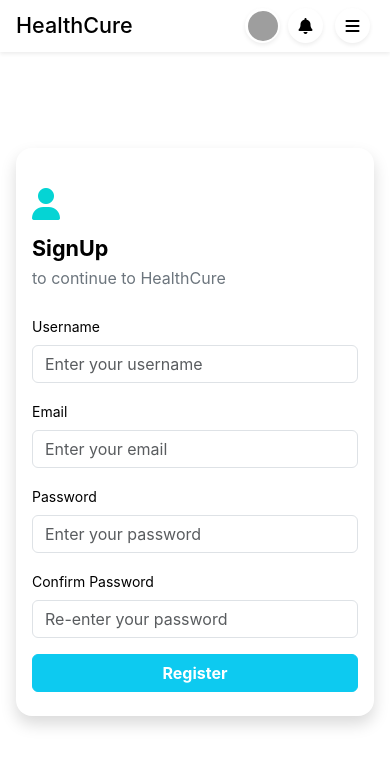
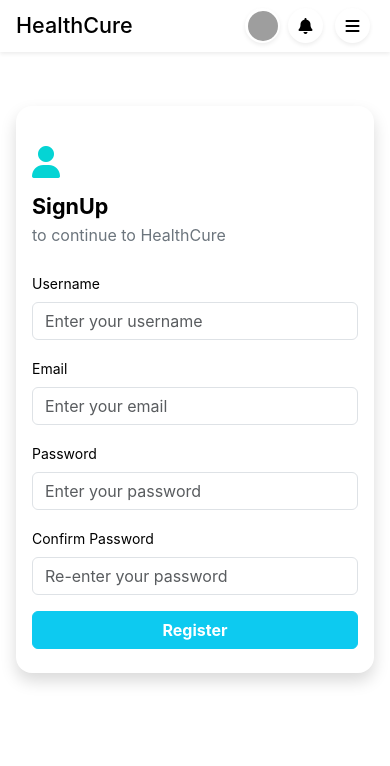
Before and after one commit to dhananjayyadav21/HealthCure, a React (Create React App) app in the folder client/: page /signUp in a window 390 px wide. Shown: the top 766 px of the page. Built offline with nearby package versions, Linux system fonts and the light colour scheme; grey boxes are pictures that could not be loaded.

Commit message:
fix Notfound page and auth height

```diff
--- a/client/src/index.css
+++ b/client/src/index.css
@@ -66,7 +66,7 @@
 }
 
 .MobileBar-container {
-  background-color: #fbfafa;
+  background-color: #e5e2e2;
   color: black;
 }
 
@@ -240,6 +240,10 @@
 }
 
 @media screen and (max-width: 480px) {
+  .SignIn-Container,
+  .SignUp-Container {
+    height: 80vh !important;
+  }
   .Lets-start-container h5 {
     font-size: small;
   }
--- a/client/src/pages/Notfound.jsx
+++ b/client/src/pages/Notfound.jsx
@@ -3,10 +3,7 @@
 const Notfound = () => {
   return (
     <>
-      <div
-        className="d-flex justify-content-center align-items-center"
-        style={{ height: "90vh" }}
-      >
+      <div className="d-flex justify-content-center align-items-center" style={{ height: "80vh" }}>
         <img
           src="https://media.blogit.fr/output_mass/2017_10_10-08_54_39.38004.120.YLHdZudkK.png"
           alt="Not Found"
```
